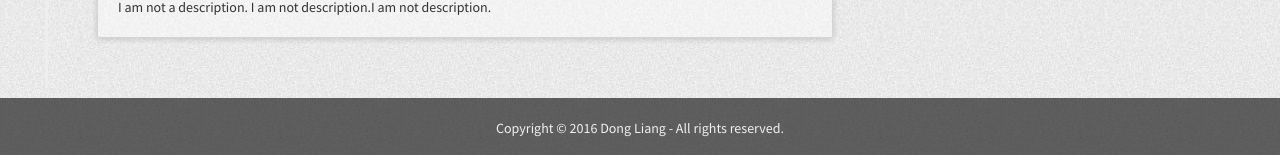
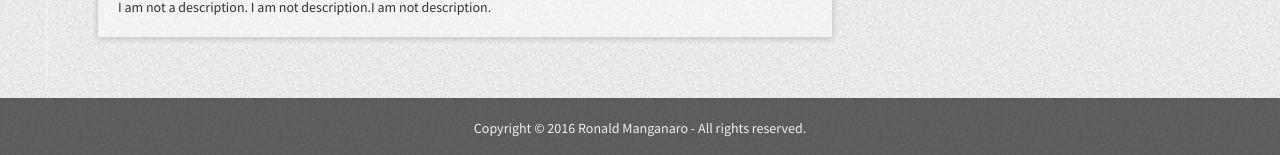
Before and after one commit to ronaldmanganaro/resume, a Jekyll site: the page built from index.html, in a window 1280 px wide and 900 px high, scrolled down 670 px. Shown: the part 742-897 px from the top of the window. Built offline with Jekyll 4.4.1, drawn with Linux system fonts in a browser that asks for light colours; nearby versions of some CDN libraries; some of the changed text lies outside the part shown.

Commit message:
fixed config

```diff
--- a/_config.yml
+++ b/_config.yml
@@ -14,7 +14,7 @@ exclude: [vendor]
 
 # Author settings
 author:
-  name: Dong Liang
+  name: Ronald Manganaro
   title: Java Developer
   address: Auckland, New Zealand
   email: dongg.liang@gmail.com
```
